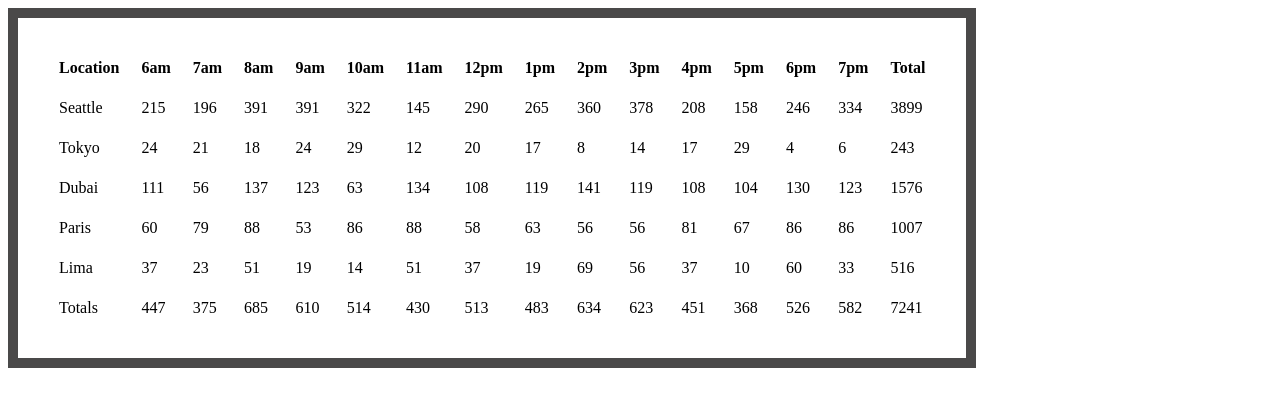
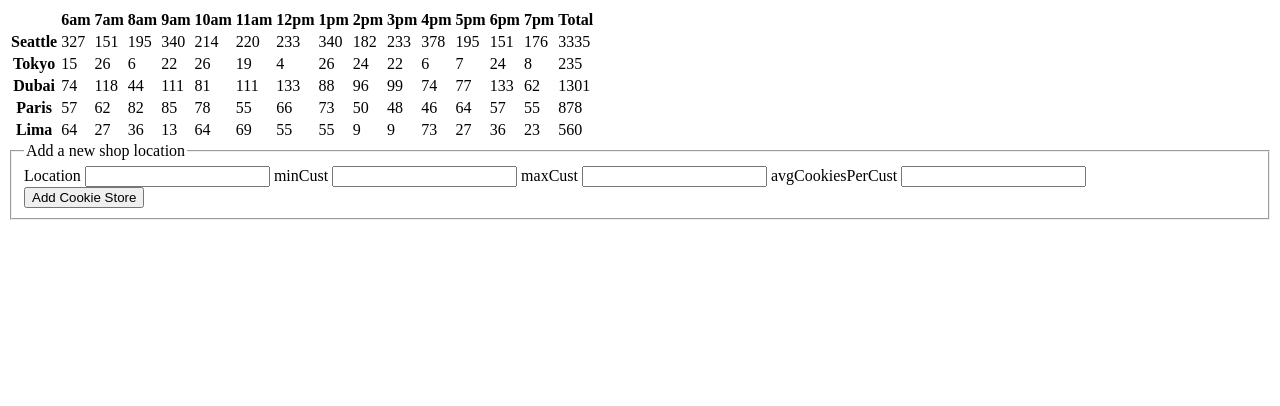
Before and after one commit to BigLu5/cookie-stand, a plain HTML site: page sales.html in a window 1280 px wide. Drawn offline with Linux system fonts and the light colour scheme.

Commit message:
update js

```diff
--- a/app.js
+++ b/app.js
@@ -1,4 +1,4 @@
-const serviceHours = [
+const hours = [
   "6am",
   "7am",
   "8am",
@@ -15,155 +15,132 @@
   "7pm",
 ];
 
-const salesDataArray = [
-  {
-    storeLocation: "Seattle",
-    minCustomer: 23,
-    maxCustomer: 65,
-    avgCookiesPerCustomer: 6.3,
-  },
+// get the table from the HTML so we can add rows
+const table = document.getElementById("salesData");
 
-  {
-    storeLocation: "Tokyo",
-    minCustomer: 3,
-    maxCustomer: 24,
-    avgCookiesPerCustomer: 1.2,
-  },
-
-  {
-    storeLocation: "Dubai",
-    minCustomer: 11,
-    maxCustomer: 38,
-    avgCookiesPerCustomer: 3.7,
-  },
-
-  {
-    storeLocation: "Paris",
-    minCustomer: 20,
-    maxCustomer: 38,
-    avgCookiesPerCustomer: 2.3,
-  },
-
-  {
-    storeLocation: "Lima",
-    minCustomer: 2,
-    maxCustomer: 16,
-    avgCookiesPerCustomer: 4.6,
-  },
-];
-
-function City(loc, minCustomer, maxCustomer, avgCookiesPerCustomer) {
-  this.loc = loc;
-  this.minCustomer = minCustomer;
-  this.maxCustomer = maxCustomer;
-  this.avgCookiesPerCustomer = avgCookiesPerCustomer;
-  this.cookieSales = [];
-  this.totalSales = 0;
+// give a random number between two numbers
+function randomNumber(min, max) {
+  return Math.floor(Math.random() * (max - min + 1)) + min;
 }
 
-City.prototype.randomNumGen = function () {
-  for (let i = 0; i < serviceHours.length; i++) {
-    let randomCustomer = Math.floor(
-      Math.random() * (this.maxCustomer - this.minCustomer + 1) +
-        this.minCustomer
-    );
+// CookieStore Factory. It makes CookieStore objects
+function CookieStore(location, minCust, maxCust, average) {
+  this.location = location;
+  this.minCust = minCust;
+  this.maxCust = maxCust;
+  this.avgCookiesPerCust = average;
+  this.customersPerHour = [];
+  this.cookiesPerHour = [];
+  this.totalCookieSold = 0;
+}
 
-    let cookiesSold = Math.ceil(randomCustomer * this.avgCookiesPerCustomer);
+CookieStore.prototype.calculateSales = function () {
+  for (let i = 0; i < hours.length; i++) {
+    // get the number of customers for this hour
+    const hourCustomers = randomNumber(this.minCust, this.maxCust);
+    this.customersPerHour.push(hourCustomers);
 
-    this.cookieSales[i] = cookiesSold;
+    // get the number of cookies sold this hour
+    const hourCookiesSold = Math.floor(hourCustomers * this.avgCookiesPerCust);
+    this.cookiesPerHour.push(hourCookiesSold);
 
-    this.totalSales += cookiesSold;
+    // increase the total cookies by adding this hours sales to it
+    this.totalCookieSold = this.totalCookieSold + hourCookiesSold;
   }
 };
 
-City.prototype.displayOnPage = function () {
-  this.randomNumGen();
+CookieStore.prototype.render = function () {
+  // calculating sales data before rendering
+  this.calculateSales();
 
-  let tr = document.createElement("tr");
-  let thBefore = document.createElement("td");
-  thBefore.textContent = this.loc;
-  tr.appendChild(thBefore);
+  // create a row
+  const tr = document.createElement("tr");
 
-  this.cookieSales.forEach((element) => {
-    let th = document.createElement("td");
-    th.textContent = element;
-    tr.appendChild(th);
-  });
+  // add the store name to the row
+  const th = document.createElement("th");
+  th.textContent = this.location;
+  tr.appendChild(th);
 
-  let thTotal = document.createElement("td");
-  thTotal.textContent = this.totalSales;
-  tr.appendChild(thTotal);
+  // add this store's data to that row
+  for (let i = 0; i < this.cookiesPerHour.length; i++) {
+    // create a new td and put the sales number in it
+    const td = document.createElement("td");
+    td.textContent = this.cookiesPerHour[i];
+    tr.appendChild(td);
+  }
 
-  documentTable.appendChild(tr);
+  // add the total to the end of the row
+  const totalTd = document.createElement("td");
+  totalTd.textContent = this.totalCookieSold;
+  tr.appendChild(totalTd);
+
+  // add that row to the table
+  table.appendChild(tr);
 };
 
-const documentTable = document.getElementById("salesTable");
+// create our store objects
+const seattle = new CookieStore("Seattle", 23, 65, 6.3);
+const tokyo = new CookieStore("Tokyo", 3, 24, 1.2);
+const dubai = new CookieStore("Dubai", 11, 38, 3.7);
+const paris = new CookieStore("Paris", 20, 38, 2.3);
+const lima = new CookieStore("Lima", 2, 16, 4.6);
 
-function createTableHeader() {
-  let tr = document.createElement("tr");
+// claculate sales for each store (commented out because the calculate sales in the render method)
+// seattle.calculateSales()
+// tokyo.calculateSales()
+// dubai.calculateSales()
+// paris.calculateSales()
+// lima.calculateSales()
 
-  let thBefore = document.createElement("th");
-  thBefore.textContent = "Location";
-  tr.appendChild(thBefore);
+// render the header row
+// create the tr
+const headerRow = document.createElement("tr");
+const blankTd = document.createElement("td");
+headerRow.appendChild(blankTd);
 
-  serviceHours.forEach((element) => {
-    let th = document.createElement("th");
-    th.textContent = element;
-    tr.appendChild(th);
-  });
-
-  let thTotal = document.createElement("th");
-  thTotal.textContent = "Total";
-  tr.appendChild(thTotal);
-
-  documentTable.appendChild(tr);
+// add each time in a th
+for (let i = 0; i < hours.length; i++) {
+  const th = document.createElement("th");
+  th.textContent = hours[i];
+  headerRow.appendChild(th);
 }
 
-function createTableFooter() {
-  let tr = document.createElement("tr");
+// add a total heading
+const totalHeading = document.createElement("th");
+totalHeading.textContent = "Total";
+headerRow.appendChild(totalHeading);
 
-  let thBefore = document.createElement("td");
-  thBefore.textContent = "Totals";
-  tr.appendChild(thBefore);
+// add the row to the table
+table.appendChild(headerRow);
 
-  serviceHours.forEach((element, k) => {
-    let th = document.createElement("td");
-    th.textContent = totals[k];
-    tr.appendChild(th);
-  });
+// render each store on the page
+seattle.render();
+tokyo.render();
+dubai.render();
+paris.render();
+lima.render();
 
-  let thTotal = document.createElement("td");
-  thTotal.textContent = totals[serviceHours.length];
-  tr.appendChild(thTotal);
+// get the form dom NODE
+const form = document.querySelector("form");
 
-  documentTable.appendChild(tr);
-}
+// add the event listener
+form.addEventListener("submit", function (event) {
+  // prevent the page from reloading
+  event.preventDefault();
+  //get the users input
+  const location = event.target.location.value;
+  const minCust = event.target.minCust.value;
+  const maxCust = event.target.maxCust.value;
+  const avgCookiesPerCust = event.target.avgCookiesPerCust.value;
 
-const totals = {};
-
-createTableHeader();
-
-for (let i = 0; i < salesDataArray.length; i++) {
-  const { storeLocation, minCustomer, maxCustomer, avgCookiesPerCustomer } =
-    salesDataArray[i];
-
-  const newCity = new City(
-    storeLocation,
-    minCustomer,
-    maxCustomer,
-    avgCookiesPerCustomer
+  //create a new cookie store
+  const newStore = new CookieStore(
+    location,
+    +minCust,
+    +maxCust,
+    +avgCookiesPerCust
   );
 
-  //calculates total for each hour
-  newCity.displayOnPage();
-  newCity.cookieSales.forEach((e, j) => {
-    totals[j] === undefined ? (totals[j] = e) : (totals[j] += e);
-  });
-
-  //calculates grand total
-  totals[newCity.cookieSales.length] === undefined
-    ? (totals[newCity.cookieSales.length] = newCity.totalSales)
-    : (totals[newCity.cookieSales.length] += newCity.totalSales);
-}
-
-createTableFooter();
+  // render the new store
+  newStore.render();
+});
--- a/sales.html
+++ b/sales.html
@@ -2,13 +2,28 @@
 <html lang="en">
   <head>
     <meta charset="UTF-8" />
-    <meta http-equiv="X-UA-Compatible" content="IE=edge" />
     <meta name="viewport" content="width=device-width, initial-scale=1.0" />
     <title>Sales | Salmon Cookies</title>
-    <link rel="stylesheet" href="style.css" />
-    <script src="app.js" defer></script>
+    <script src="./app.js" defer></script>
   </head>
+
   <body>
-    <table id="salesTable"></table>
+    <table id="salesData"></table>
+    <form>
+      <fieldset>
+        <legend>Add a new shop location</legend>
+        <label for="location">Location</label>
+        <input name="location" type="text" id="location" />
+        <label for="minCust">minCust</label>
+        <input name="minCust" type="number" id="minCust" />
+        <label for="maxCust">maxCust</label>
+        <input name="maxCust" type="number" id="maxCust" />
+        <label for="avgCookiesPerCust">avgCookiesPerCust</label>
+        <input name="avgCookiesPerCust" type="number" id="avgCookiesPerCust" />
+        <br />
+        <button>Add Cookie Store</button>
+      </fieldset>
+    </form>
+    <div id="subs"></div>
   </body>
 </html>
--- a/style.css
+++ b/style.css
@@ -3,3 +3,9 @@
   padding: 20px;
   border-spacing: 20px;
 }
+
+form {
+  display: flex;
+  flex-direction: column;
+  width: 300px;
+}
```
Also changed, not shown: index.html (+0 -1 lines), 1 other file.
